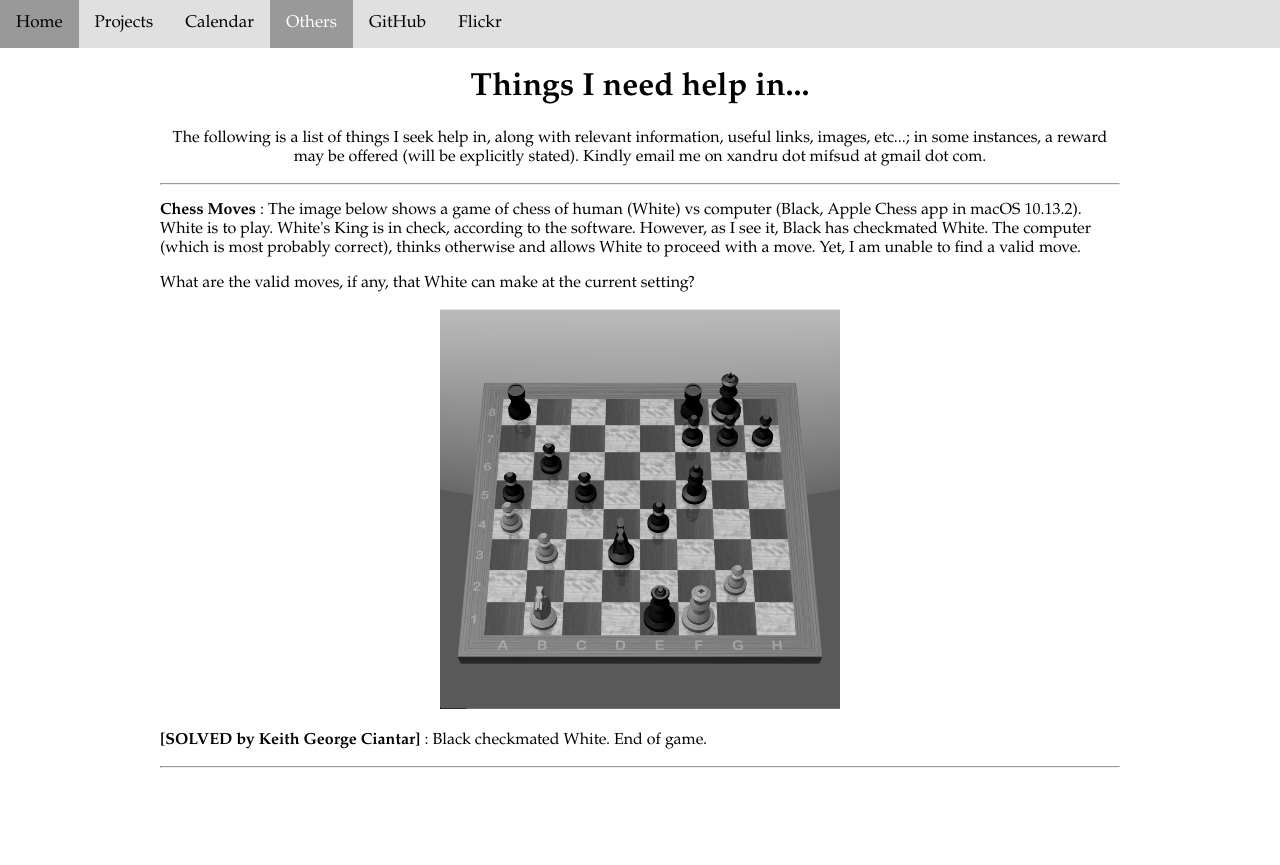
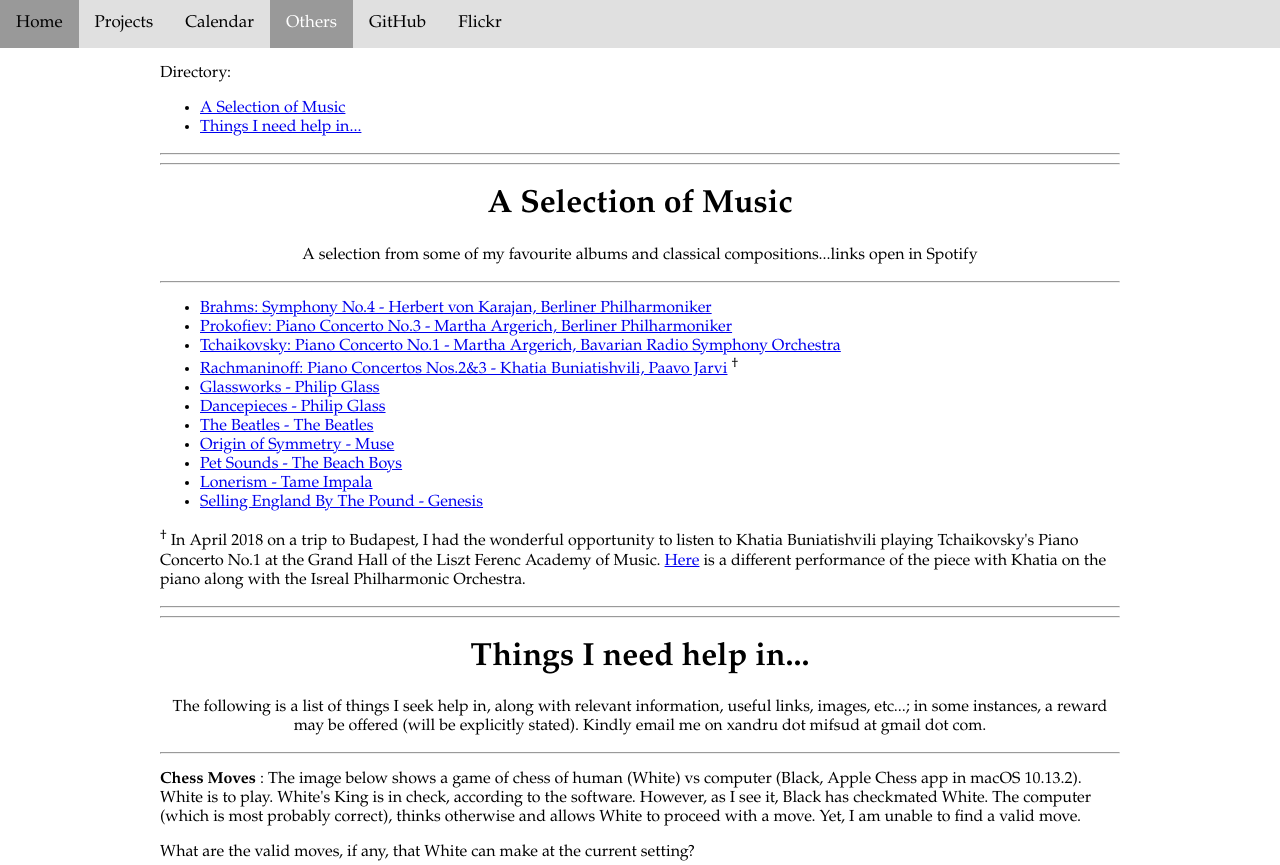
Before and after one commit to xmif1/old.xmif1.github.io, a plain HTML site: page others.html in a window 1280 px wide. Shown: the top 865 px of the page. Before the commit the page ends 800 px from the top, so only its background shows below. Drawn offline with Linux system fonts and the light colour scheme.

Commit message:
Added music section

```diff
--- a/others.html
+++ b/others.html
@@ -63,7 +63,46 @@
   <a href="https://www.flickr.com/photos/134709580@N05/" target="_blank">Flickr</a>
 </div>
 
+<div class="content_left">
+  <p>Directory: </p>
+  <ul>
+    <li> <a href="#music">A Selection of Music</a></li>
+    <li> <a href="#help">Things I need help in...</a> </li>
+  </ul>
+  <hr>
+  <hr>
+</div>
+
 <div class="content">
+  <a name="music"></a>
+  <h1>A Selection of Music</h1>
+  <p>A selection from some of my favourite albums and classical compositions...links open in Spotify</p>
+</div>
+
+<div class="content_left">
+  <hr>
+  <ul>
+    <li> <a href="https://open.spotify.com/album/3Ra83aJgz9cnpHcWpNngah">Brahms: Symphony No.4 - Herbert von Karajan, Berliner Philharmoniker</a> </li>
+    <li> <a href="https://open.spotify.com/album/7d0UdV0emfk6rmrwJYQfDw">Prokofiev: Piano Concerto No.3 - Martha Argerich, Berliner Philharmoniker</a> </li>
+    <li> <a href="https://open.spotify.com/album/0PzMgnYqwwSwPnSijeSKSb">Tchaikovsky: Piano Concerto No.1 - Martha Argerich, Bavarian Radio Symphony Orchestra</a> </li>
+    <li> <a href="https://open.spotify.com/album/4no6O3D7VpSoyf6mzM1FZJ">Rachmaninoff: Piano Concertos Nos.2&3 - Khatia Buniatishvili, Paavo Jarvi</a> <sup>†</sup></li>
+    <li> <a href="https://open.spotify.com/album/7rTb657aZjNqWdgqzejixq">Glassworks - Philip Glass</a> </li>
+    <li> <a href="https://open.spotify.com/album/5Lt8GOqwxUyMVYFZpkqqKa">Dancepieces - Philip Glass</a> </li>
+    <li> <a href="https://open.spotify.com/album/03Qh833fEdVT30Pfs93ea6">The Beatles - The Beatles</a> </li>
+    <li> <a href="https://open.spotify.com/album/1Dh27pjT3IEdiRG9Se5uQn">Origin of Symmetry - Muse</a> </li>
+    <li> <a href="https://open.spotify.com/album/6GphKx2QAPRoVGWE9D7ou8">Pet Sounds - The Beach Boys</a> </li>
+    <li> <a href="https://open.spotify.com/album/76vY9yohh4kVwSKkyKbyEQ">Lonerism - Tame Impala</a> </li>
+    <li> <a href="https://open.spotify.com/album/2tSRe2rkdJvZWMOIZpu6lk">Selling England By The Pound - Genesis</a> </li>
+  </ul>
+  <p> <sup>†</sup> In April 2018 on a trip to Budapest, I had the wonderful opportunity to listen to Khatia Buniatishvili
+      playing Tchaikovsky's Piano Concerto No.1 at the Grand Hall of the Liszt Ferenc Academy of Music. <a href="https://www.youtube.com/watch?v=zv5LeIkwPmg">Here</a> is
+      a different performance of the piece with Khatia on the piano along with the Isreal Philharmonic Orchestra. </p>
+  <hr>
+  <hr>
+</div>
+
+<div class="content">
+  <a name="help"></a>
   <h1>Things I need help in...</h1>
   <p>The following is a list of things I seek help in, along with relevant information,
   useful links, images, etc...; in some instances, a reward may be offered
```
